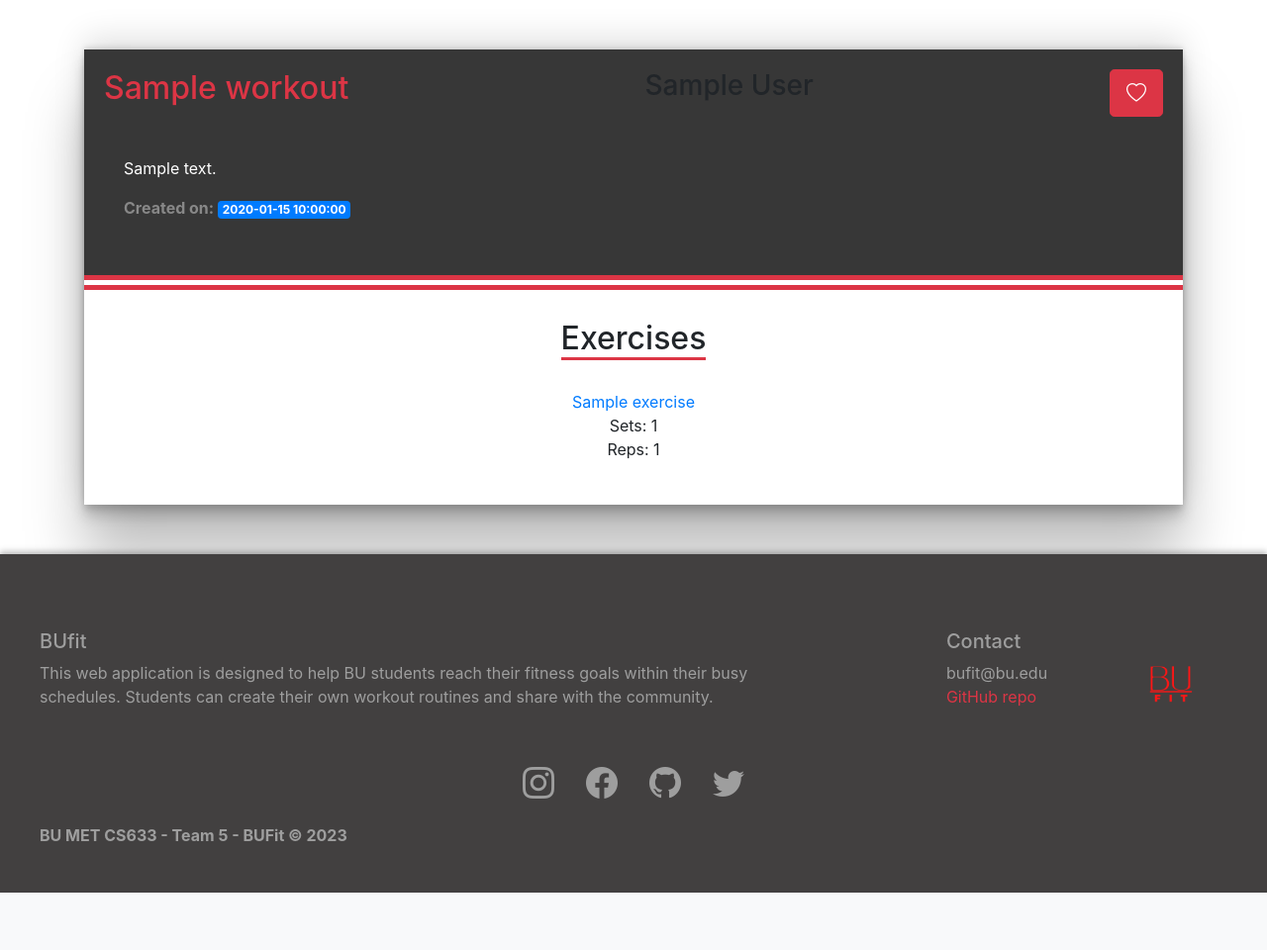
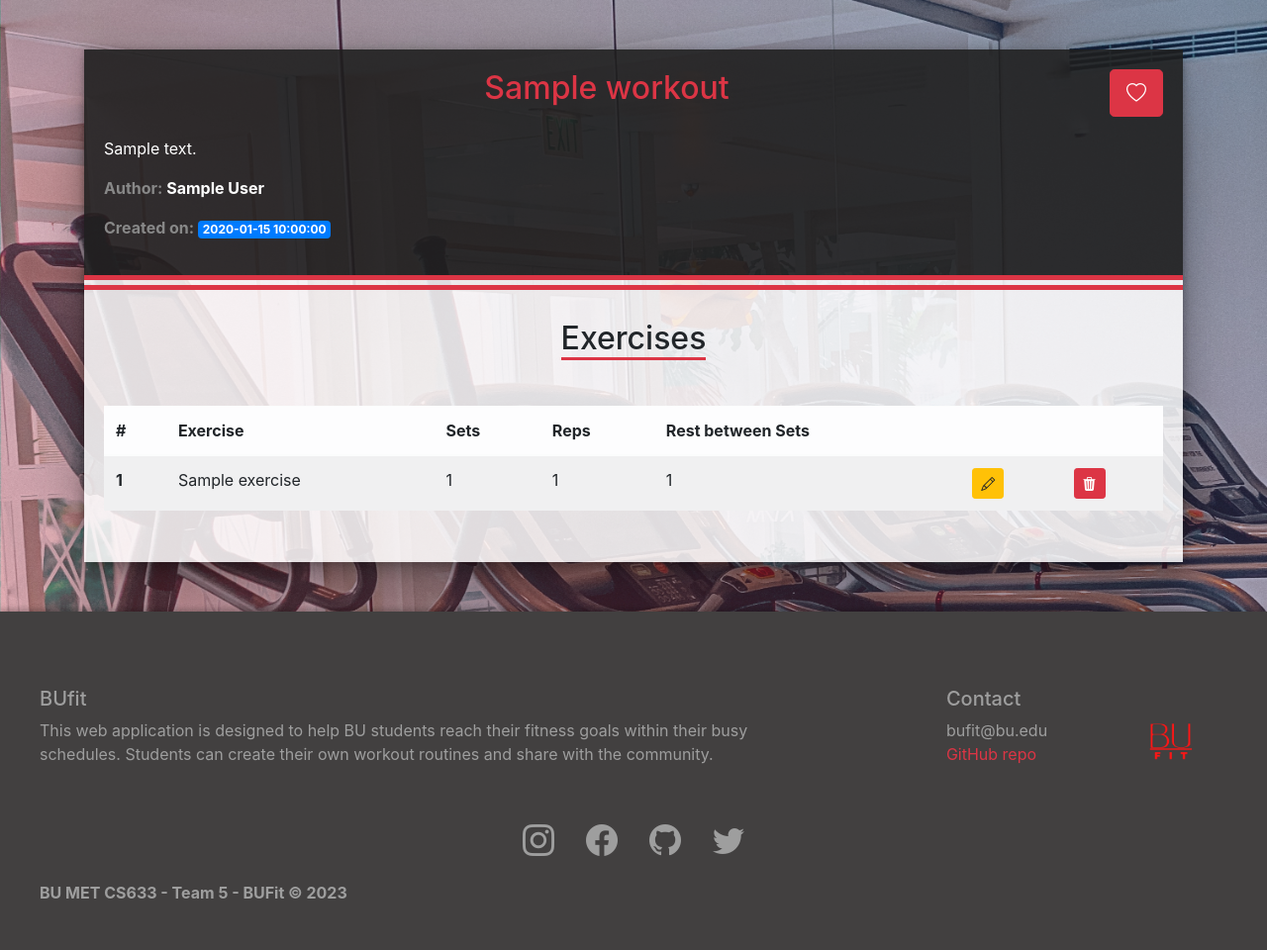
Before and after one commit to Helmphlyx/bufit, a Flask app: page /workout/1 in a window 1280 px wide. Shown: the part 116-1076 px from the top of the page at 99% size. Before the commit the page ends 1018 px from the top, so only its background shows below. Run offline with Flask 3, Linux system fonts and the light colour scheme; a user stored in the database is signed in; tables that the repository leaves empty hold one stand-in row (values such as "Sample post"); parts of the project's set-up code (start-up, migrations or seed data) failed here and were passed over; some libraries are stand-ins or nearby versions.

Commit message:
Style individual workout page

```diff
--- a/static/css/style.css
+++ b/static/css/style.css
@@ -68,6 +68,7 @@ h1 {
 }
 .detail-info h2 {
     color: #dc3545;
+    margin: 0 auto;
 }
 .detail-info-header {
     display: flex;
@@ -76,7 +77,7 @@ h1 {
 }
 .detail-info-body {
     color: white;
-    padding: 20px;
+
 }
 .muscle-info {
     border-bottom: 1px solid #dc3545;
--- a/templates/edit_workout.html
+++ b/templates/edit_workout.html
@@ -11,7 +11,7 @@
             padding:0;
             margin:0;
         }
-        </style>
+    </style>
     <div class = "workout-wrapper">
         <div class = "detail-info">
             <div class="detail-info-header">
--- a/templates/workout.html
+++ b/templates/workout.html
@@ -1,12 +1,22 @@
 {% extends 'base.html' %}
 
 {% block content %}
-
+<body>
+    <style>
+        body{
+            background-image: linear-gradient(45deg,
+            rgba(245, 69, 66, 0.408),
+            rgba(8, 82, 156, 0.341)), url("../static/img/workout-img.jpg");
+            background-size: cover;
+            padding:0;
+            margin:0;
+        }
+    </style>
     <div class="workout-wrapper">
         <div class="detail-info">
             <div class="detail-info-header">
-            <h2>{% block name %} {{ workout['name'] }} {% endblock %}</h2>
-            <h3>{% block author %} {{ author }} {% endblock %}</h3>
+                <h2>{% block title %} {{ workout['name'] }} {% endblock %}</h2>
+
                 <form method="post">
 
                     <button type="submit" class="btn btn-danger btn-lg">
@@ -16,30 +26,83 @@
                 </form>
             </div>
             <div class="detail-info-body">
+
                 <p>{{ workout['description'] }}</p>
-            <p class="created-info">
+                <div class="created-info">
+                    <p>Author: <span style="color:white">{% block author %} {{ author }} {% endblock %}</span></p>
+                    <p>
                         Created on: <span class="badge badge-primary">{{ workout['created'] }}</span>
                     </p>
+                </div>
 
             </div>
         </div>
-
+        <div class="detail-body">
             <div class = "exercises-list">
                 <h2>Exercises</h2>
                 {% if selected_exercises %}
-        {% for selected_exercise in selected_exercises %}
-            <a href="{{ url_for('main.exercise', exercise_id=selected_exercise['id']) }}">{{selected_exercise['name']}} </a>
-            <a>Sets: {{ selected_exercise['num_sets'] }}</a>
-            <a>Reps: {{ selected_exercise['num_reps'] }}</a>
-            <br>
+
+                <div class="table-responsive m-3">
+                    <table class = "table table-light table-striped">
+                        <thead>
+                            <tr>
+                                <th scope = "col">#</th>
+                                <th scope = "col">Exercise</th>
+                                <th scope = "col">Sets</th>
+                                <th scope = "col">Reps</th>
+                                <th scope = "col">Rest between Sets</th>
+                                <th scope = "col"></th>
+                                <th scope = "col"></th>
+                            </tr>
+                        </thead>
+                        <tbody>
+                            {% for exercise in selected_exercises %}
+                            <tr>
+                                <th scope = "row">
+                                    {{ loop.index }}
+                                </th>
+                                <td>
+                                    {{exercise['name']}}
+                                </td>
+                                <td>
+                                    {{exercise['num_sets']}}
+                                </td>
+                                <td>
+                                    {{exercise['num_reps']}}
+                                </td>
+                                <td>
+                                    {{exercise['num_rest']}}
+                                </td>
+                                <td>
+                                    <a class="btn btn-warning btn-sm" href="{{ url_for('main.edit_workout_exercise', id=exercise['WorkoutExerciseID']) }}">
+                                        <i class="bi bi-pencil"></i>
+                                    </a>
+                                </td>
+                                <td>
+                                    <form action="{{ url_for('main.delete_workout_exercise', id=exercise['WorkoutExerciseID']) }}" method="POST">
+                                        <button type="submit"
+                                               class="btn btn-danger btn-sm"
+                                               onclick="return confirm('Are you sure you want to delete this exercise?')">
+                                               <i class="bi bi-trash3-fill"></i>
+                                        </button>
+
+                                    </form>
+                                </td>
+                            </tr>
                             {% endfor %}
+                        </tbody>
+                    </table>
+                </div>
+
+
+
                 {% else %}
                     <p>No exercises have been added.</p>
                 {% endif %}
             </div>
+        </div>
+    </div>
+</body>
 
 
-
-</div>
-
 {% endblock %}
```
Also changed, not shown: static/img/workout-img.jpg (added). Lines whose indentation alone changed are shown as unchanged.
